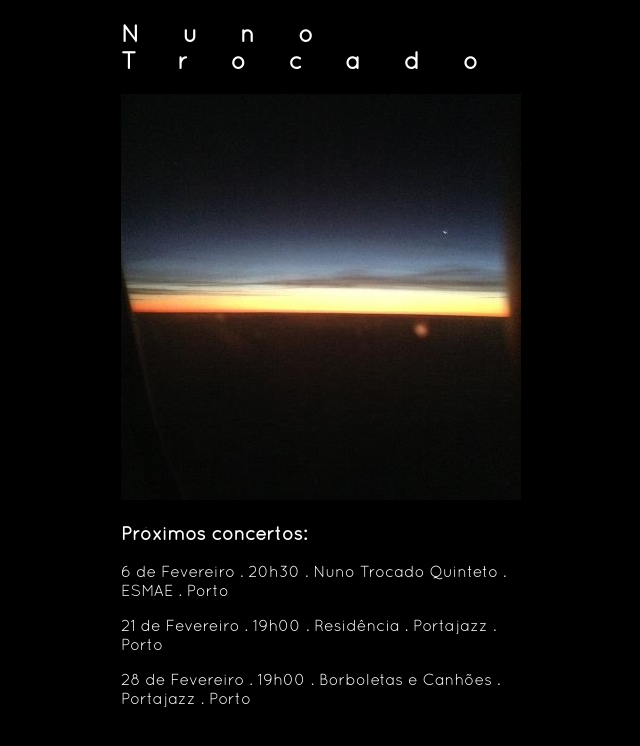
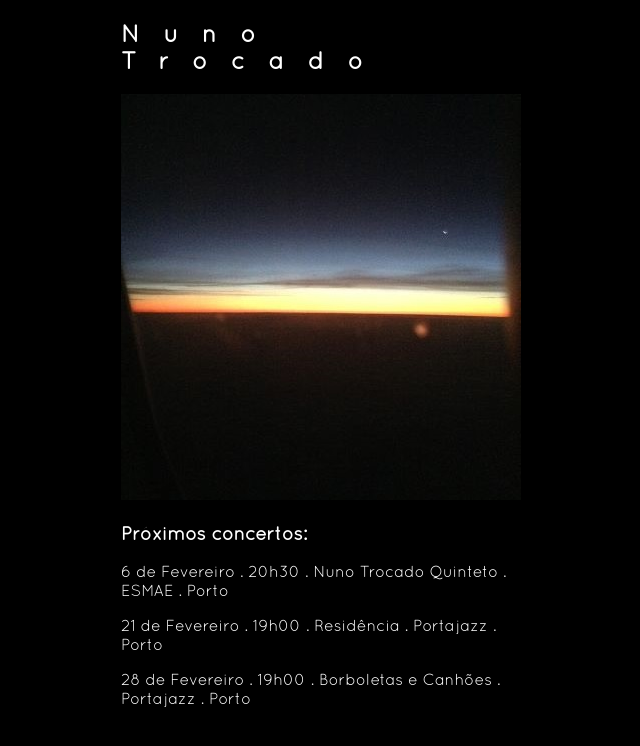
Before and after one commit to ntrocado/ntrocado.github.io, a Jekyll site: the page built from index.html, in a window 1280 px wide. Shown: the top 746 px of the page, without its empty margins (319-959 px from the left). Built offline with Jekyll 4.4.1, drawn with Linux system fonts in a browser that asks for light colours.

Commit message:
Update main.css

```diff
--- a/css/main.css
+++ b/css/main.css
@@ -27,5 +27,5 @@ h1, h2, h3, p {
 }
 h1 {
 	font-family: quicksandregular, Georgia, sans-serif;
-	letter-spacing: 1.8em;
+	letter-spacing: 1em;
 }
```
